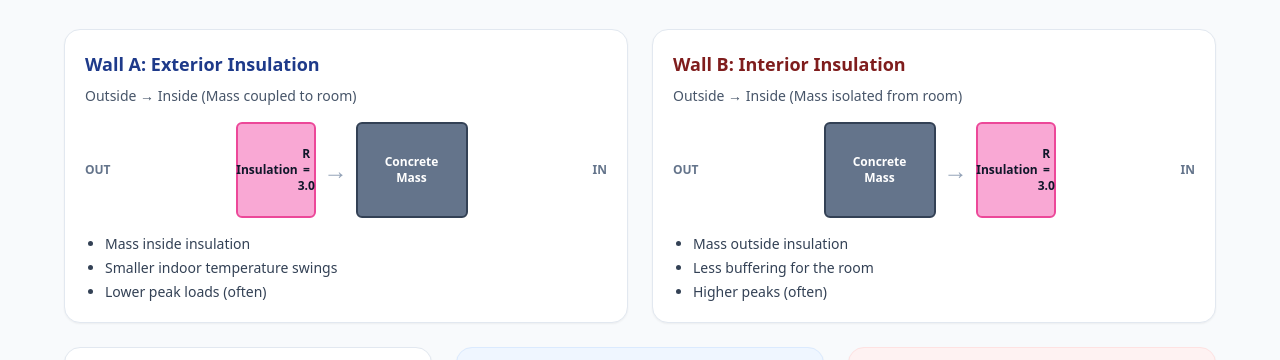
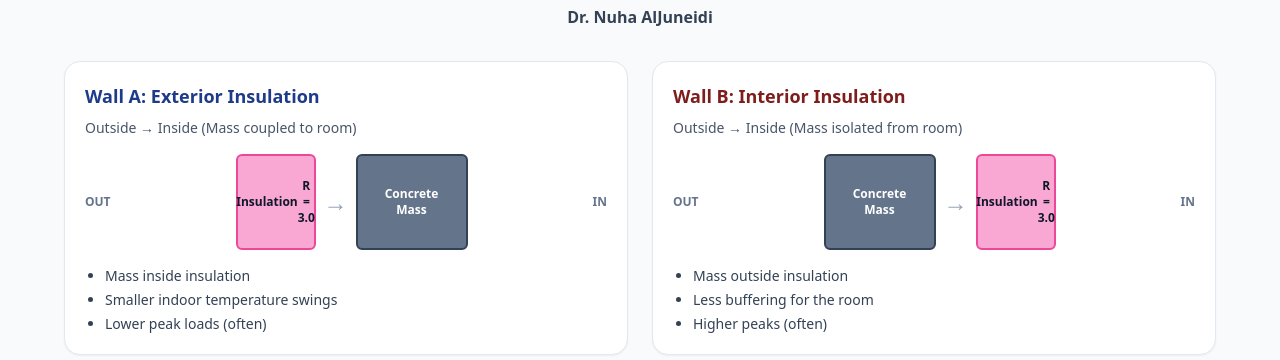
Before and after one commit to nuhaaljuneidi/inside_vs_outside_insulation-1-, a plain HTML site: page index.html in a window 1280 px wide. Shown: the part 107-467 px from the top of the page. Drawn offline with nearby package versions, Linux system fonts and the light colour scheme.

Commit message:
Update index.html

```diff
--- a/index.html
+++ b/index.html
@@ -20,6 +20,7 @@
         <header class="text-center mb-8">
             <h1 class="text-3xl md:text-4xl font-bold text-slate-800 tracking-tight">Thermal Mass Simulator</h1>
             <p class="text-slate-600 mt-2">Transient Two-Node Model: Exterior vs. Interior Insulation</p>
+            <p class="text-base font-bold text-slate-700 mt-2">Dr. Nuha AlJuneidi</p>
         </header>
 
         <!-- Wall visuals -->
```
